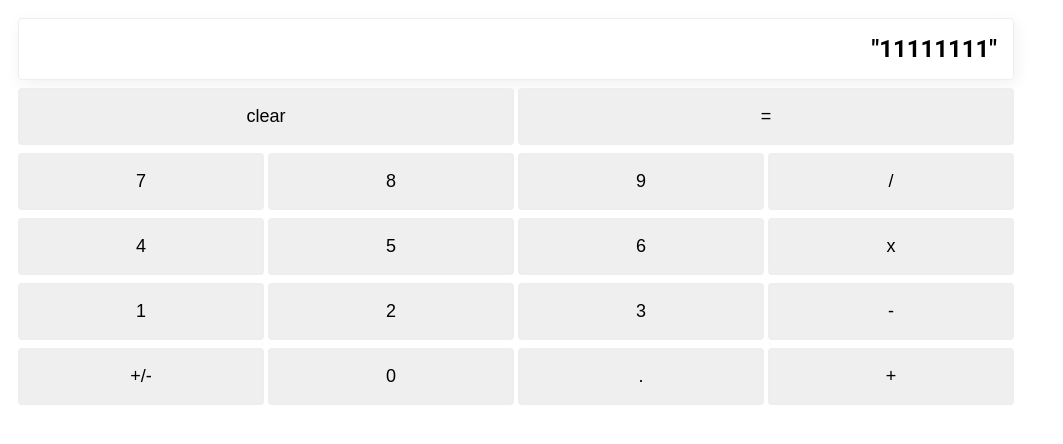
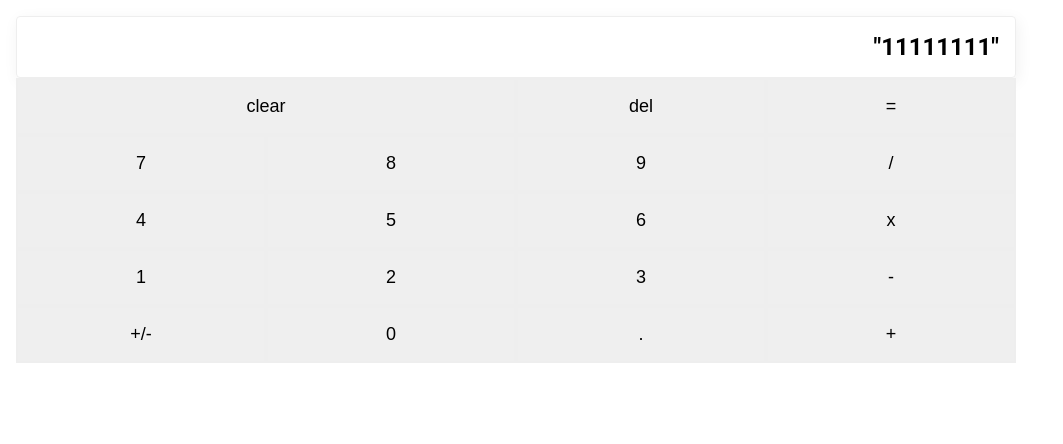
Before and after one commit to murosaka/calculator, a plain HTML site: page index.html in a window 1280 px wide. Shown: the whole page, without its empty margins (0-1063 px from the left). Drawn offline with Linux system fonts and the light colour scheme.

Commit message:
Finished CSS style. Good looking version

```diff
--- a/index.html
+++ b/index.html
@@ -11,23 +11,24 @@
 <body>
     <div class="container">
 
-        <div id = "row1">
+        <div class = "row">
             <div id="display">"11111111"</div>
         </div>
 
-        <div id = "row2">
+        <div class = "row">
             <button id = "clear">clear</button>
+            <button id = "delete">del</button>
             <button id = "equal">=</button>
         </div>
 
-        <div id = "row3">
+        <div class = "row">
             <button id = "7">7</button>
             <button id = "8">8</button>
             <button id = "9">9</button>
             <button id = "divide">/</button>
         </div>
 
-        <div id = "row4">
+        <div class = "row">
             <button id = "4">4</button>
             <button id = "5">5</button>
             <button id = "6">6</button>
@@ -35,7 +36,7 @@
         </div>
 
 
-        <div id = "row5">
+        <div class = "row">
             <button id = "1">1</button>
             <button id = "2">2</button>
             <button id = "3">3</button>
@@ -43,7 +44,7 @@
         </div>
 
 
-        <div id = "row6">
+        <div class = "row">
             <button id = "plus/minus">+/-</button>
             <button id = "0">0</button>
             <button id = "dot">.</button>
--- a/style.css
+++ b/style.css
@@ -7,7 +7,6 @@ body {
 .container {
     display:flex;
     flex-direction: column;
-    justify-content: space-evenly;
 }
 
 #display {
@@ -15,7 +14,7 @@ body {
     box-shadow: 2px 4px 16px rgba(0,0,0,.06);
     border-radius: 4px;
     padding: 16px;
-    margin: 2px;
+    /* margin: 2px; */
     margin-top: 16px;
     font-size: 24px;
     font-weight: bold;
@@ -23,23 +22,27 @@ body {
     text-align: right;
 }
 
-  #row1, #row2, #row2, #row3, #row4, #row5, #row6 {
+.row {
     display:flex;
     flex-direction: row;
-    justify-content:space-around;
+    justify-content:space-evenly;
     /* flex:1 0; */
     padding: 0px;
-    margin: 2px;
+    /* margin: 2px; */
     margin-left:16px;
     margin-right:16px;
     max-width: 1000px;
 }
 
 button {
-    border: 2px solid #eee;
-    border-radius: 4px;
+    border: 2px solid #eeeeee;
+    /* border-radius: 4px; */
     padding: 16px;
-    margin: 2px;
-    flex:1;
+    /* margin: 2px; */
+    flex:0 1 25%;
     font-size: 18px;
 }
+
+#clear {
+    flex:2;
+}
```
Lines whose indentation alone changed are shown as unchanged.
